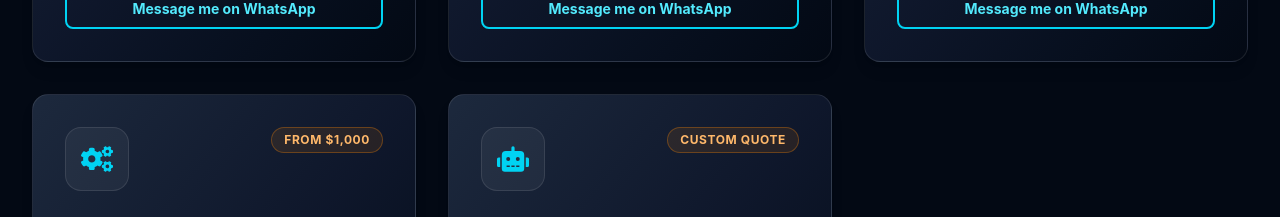
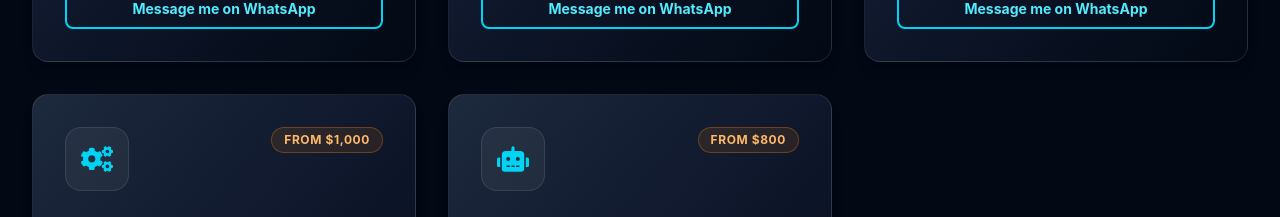
Before and after one commit to yclicourt/portfolio-yoadevOps, a React (Vite) app: page / in a window 1280 px wide. Shown: the part 1880-2097 px from the top of the page. Built offline with nearby package versions, Linux system fonts and the light colour scheme.

Commit message:
Price the WhatsApp AI agent: from $800 setup + $30/month maintenance

```diff
--- a/src/i18n/dictionary.ts
+++ b/src/i18n/dictionary.ts
@@ -184,7 +184,7 @@ const en: Dict = {
         title: "AI agent for WhatsApp",
         tagline:
           "An agent that serves your customers on WhatsApp 24/7: it answers questions, takes bookings and orders, and passes you only what needs a person.",
-        badge: "custom quote",
+        badge: "from $800",
         deliverables: [
           "Serves customers on WhatsApp 24/7",
           "Answers questions, takes bookings and orders",
@@ -280,7 +280,7 @@ const en: Dict = {
       {
         question: "How much does it cost in total?",
         answer:
-          "It depends on the scope. The prices above are the starting point; the written proposal gives you the exact price before we start, with no surprises.",
+          "It depends on the scope. The prices above are the starting point; the written proposal gives you the exact price before we start, with no surprises. The WhatsApp AI agent also has a $30/month maintenance fee after setup, for updates and monitoring; WhatsApp's own message fees are charged by Meta at cost.",
       },
       {
         question: "How do I pay?",
@@ -485,7 +485,7 @@ const es: Dict = {
         title: "Agente de IA para WhatsApp",
         tagline:
           "Un agente que atiende a tus clientes por WhatsApp 24/7: responde preguntas, toma reservas y pedidos, y te pasa solo lo que necesita una persona.",
-        badge: "a cotizar",
+        badge: "desde $800",
         deliverables: [
           "Atiende por WhatsApp 24/7",
           "Responde preguntas, toma reservas y pedidos",
@@ -581,7 +581,7 @@ const es: Dict = {
       {
         question: "¿Cuánto cuesta en total?",
         answer:
-          "Depende del alcance. Los precios de arriba son el punto de partida; la propuesta escrita te da el precio exacto antes de empezar, sin sorpresas.",
+          "Depende del alcance. Los precios de arriba son el punto de partida; la propuesta escrita te da el precio exacto antes de empezar, sin sorpresas. El agente de IA para WhatsApp además lleva $30/mes de mantenimiento después de la puesta en marcha, por actualizaciones y supervisión; los cargos de WhatsApp por mensaje los cobra Meta al costo.",
       },
       {
         question: "¿Cómo se paga?",
```
